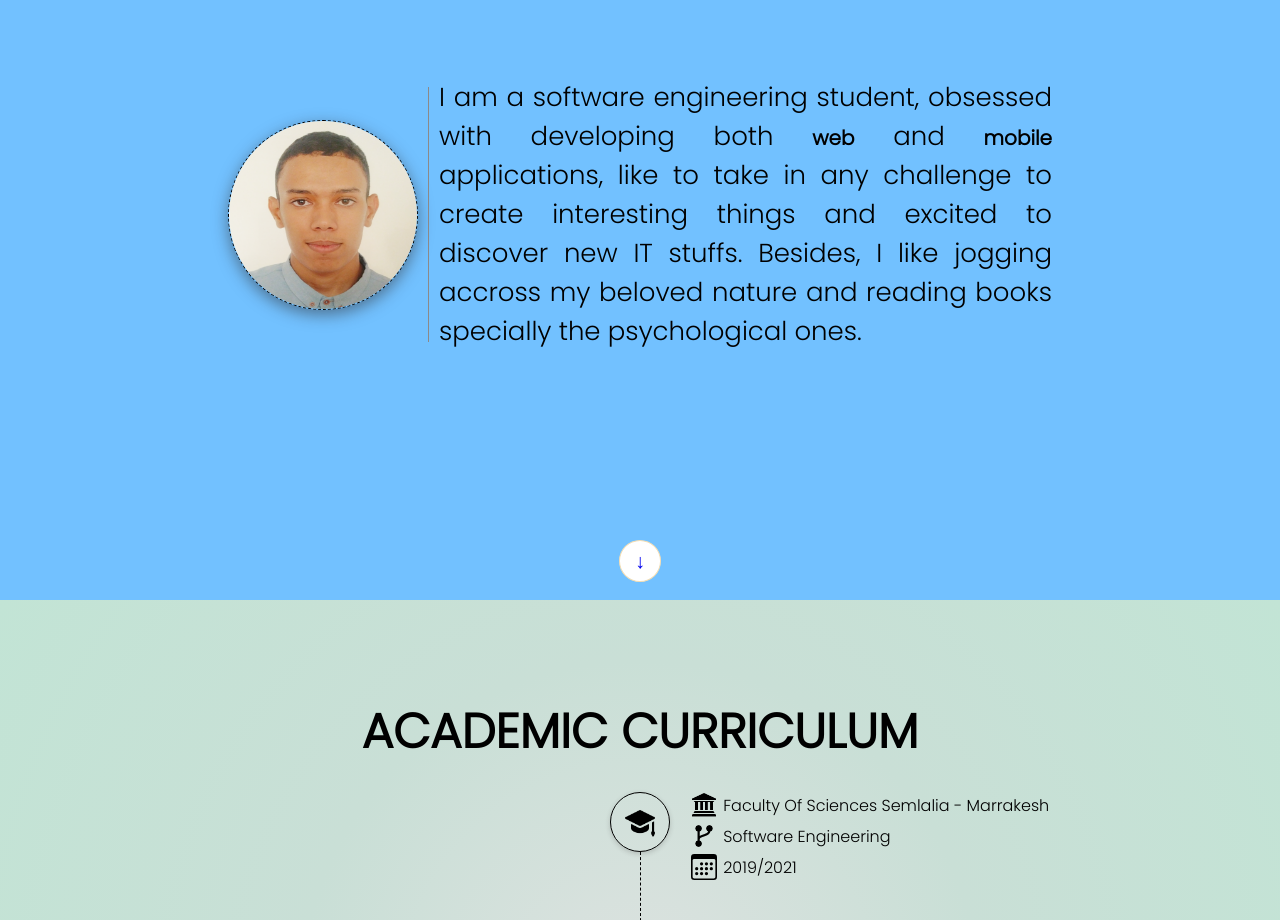
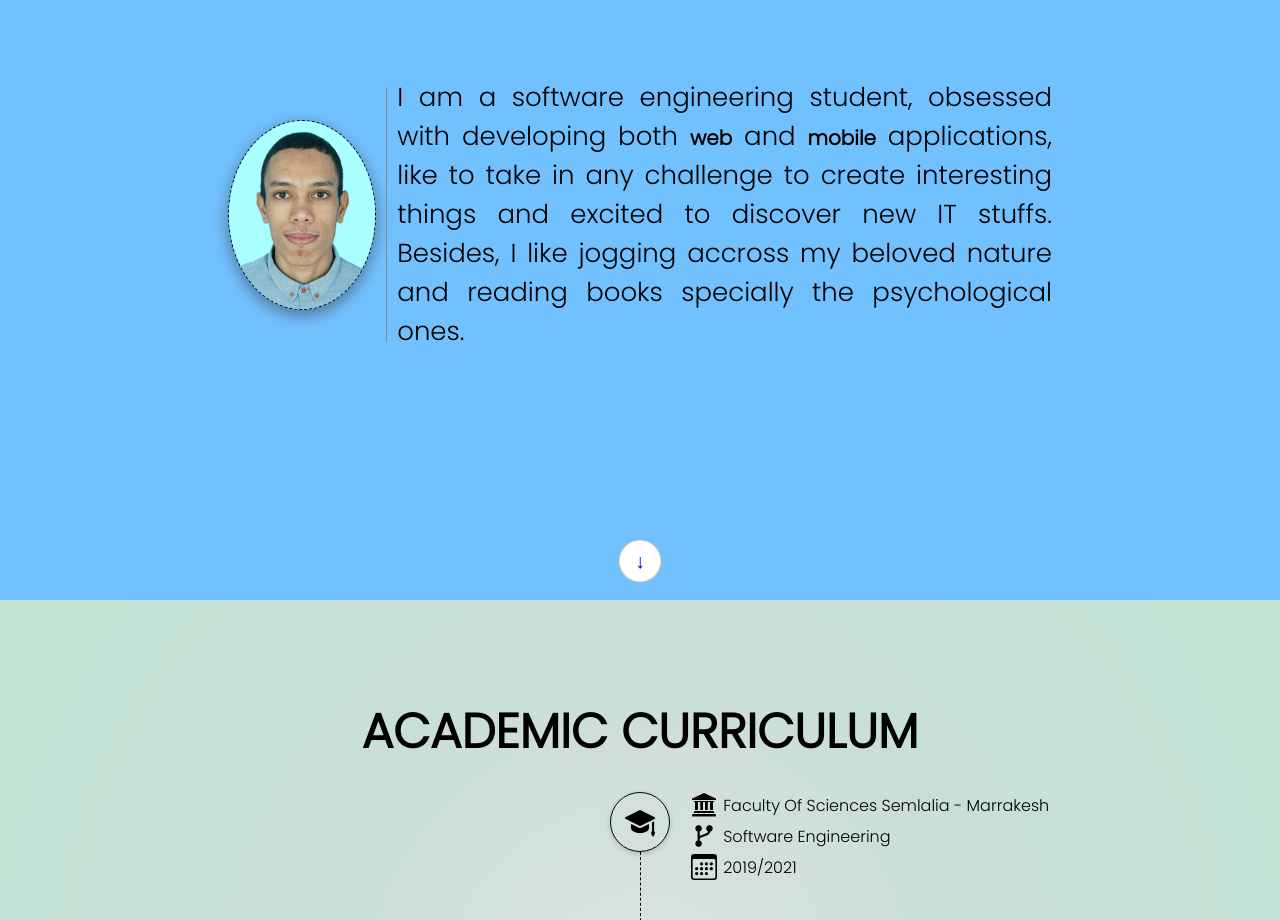
Before and after one commit to aliarabat/portfolio, a plain HTML site: page index.html in a window 1280 px wide. Shown: the part 1000-1920 px from the top of the page. Drawn offline with Linux system fonts and the light colour scheme.

Commit message:
Change profile picture

```diff
--- a/index.html
+++ b/index.html
@@ -77,7 +77,7 @@
       <section id="aboutme-section">
         <h2>About me</h2>
         <div class="content">
-          <img src="./assets/mypic.png" alt="Personal picture" />
+          <img src="./assets/mypic.jpg" alt="Personal picture" />
           <div class="vl"></div>
           <p>
             I am a software engineering student, obsessed with developing both
```
Also changed, not shown: assets/mypic.JPG (added), assets/mypic.png (deleted).
